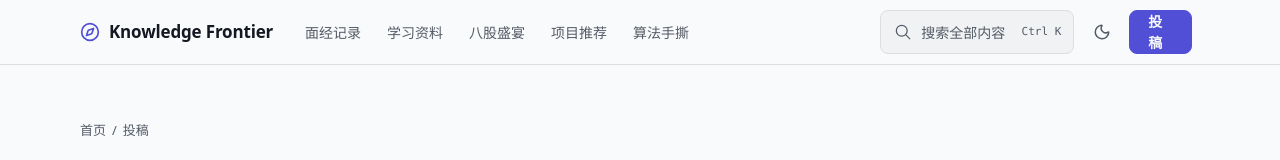
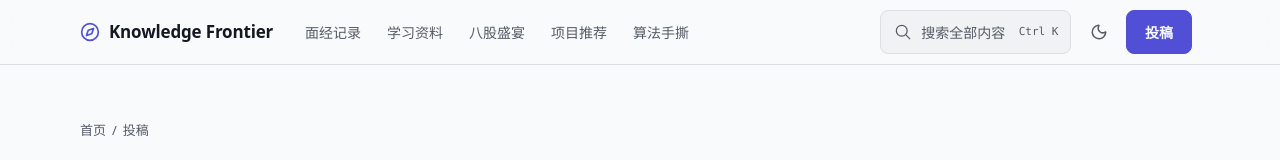
Before and after one commit to luffy0x/LastFE, a Next.js app in the folder web/: page /submit in a window 1280 px wide. Shown: the top 160 px of the page. Built offline with nearby package versions, Linux system fonts and the light colour scheme.

Commit message:
fix(web): keep header submit CTA on one line across breakpoints
Add white-space: nowrap and flex-shrink guards to the header submit
button, brand, and nav links so the 投稿 label never wraps when the
top bar is squeezed; let the nav track absorb the shrink instead.

```diff
--- a/web/src/app/globals.css
+++ b/web/src/app/globals.css
@@ -162,6 +162,8 @@ a {
   font-weight: 700;
   letter-spacing: -0.01em;
   text-decoration: none;
+  white-space: nowrap;
+  flex-shrink: 0;
 }
 
 .site-header__brand svg {
@@ -170,8 +172,10 @@ a {
 
 .site-header__nav {
   display: flex;
+  min-width: 0;
   align-items: center;
   gap: 2px;
+  overflow: hidden;
 }
 
 .site-header__nav a {
@@ -183,6 +187,7 @@ a {
   color: var(--muted-foreground);
   font-size: 14px;
   text-decoration: none;
+  white-space: nowrap;
 }
 
 .site-header__nav a[aria-current="page"] {
@@ -210,6 +215,8 @@ a {
   font-size: 14px;
   font-weight: 600;
   text-decoration: none;
+  white-space: nowrap;
+  flex-shrink: 0;
 }
 
 .theme-toggle {
@@ -861,6 +868,7 @@ a {
   font-size: 15px;
   font-weight: 600;
   text-decoration: none;
+  white-space: nowrap;
 }
 
 .button-primary {
```
